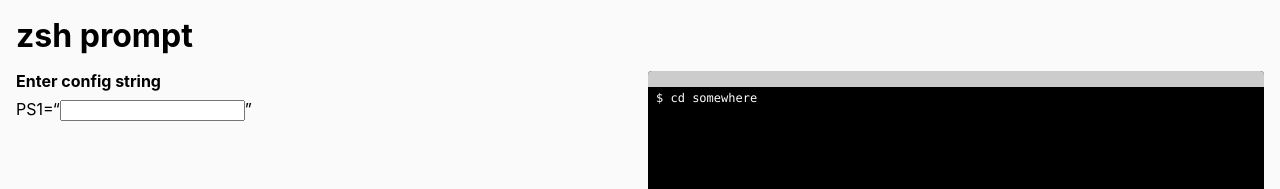
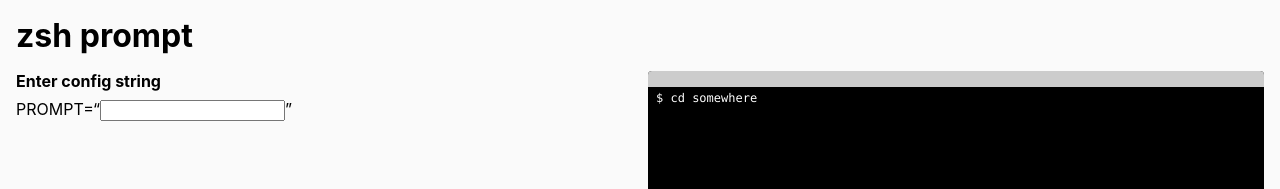
Before and after one commit to NotTheUsual/zsh-prompt-preview, a React (Create React App) app: page / in a window 1280 px wide. Shown: the top 189 px of the page. Built offline with nearby package versions, Linux system fonts and the light colour scheme.

Commit message:
Explain the project a bit

```diff
--- a/src/App.js
+++ b/src/App.js
@@ -25,7 +25,7 @@ function App() {
         <label for="input" className="label">
           Enter config string
         </label>
-        <span className="input-context">PS1=“</span>
+        <span className="input-context">PROMPT=“</span>
         <input type="text" className="input" value={promptConfig} onChange={setPromptConfig} />
         <span className="input-context">”</span>
       </form>
--- a/src/dates/formatDate.js
+++ b/src/dates/formatDate.js
@@ -10,7 +10,7 @@ export function getCurrentTime({ withSeconds = false } = {}) {
 }
 
 export function getCurrent12HourTime() {
-  // `hh` if it needs to be 02:12
+  // This actually appears to be ' '-padded, which isn't inherently supported by dateFns
   return format(new Date(Date.now()), 'h:mma').toLocaleLowerCase();
 }
 
```
Also changed, not shown: 1 other file (tests, documents, lock files or other folders).
